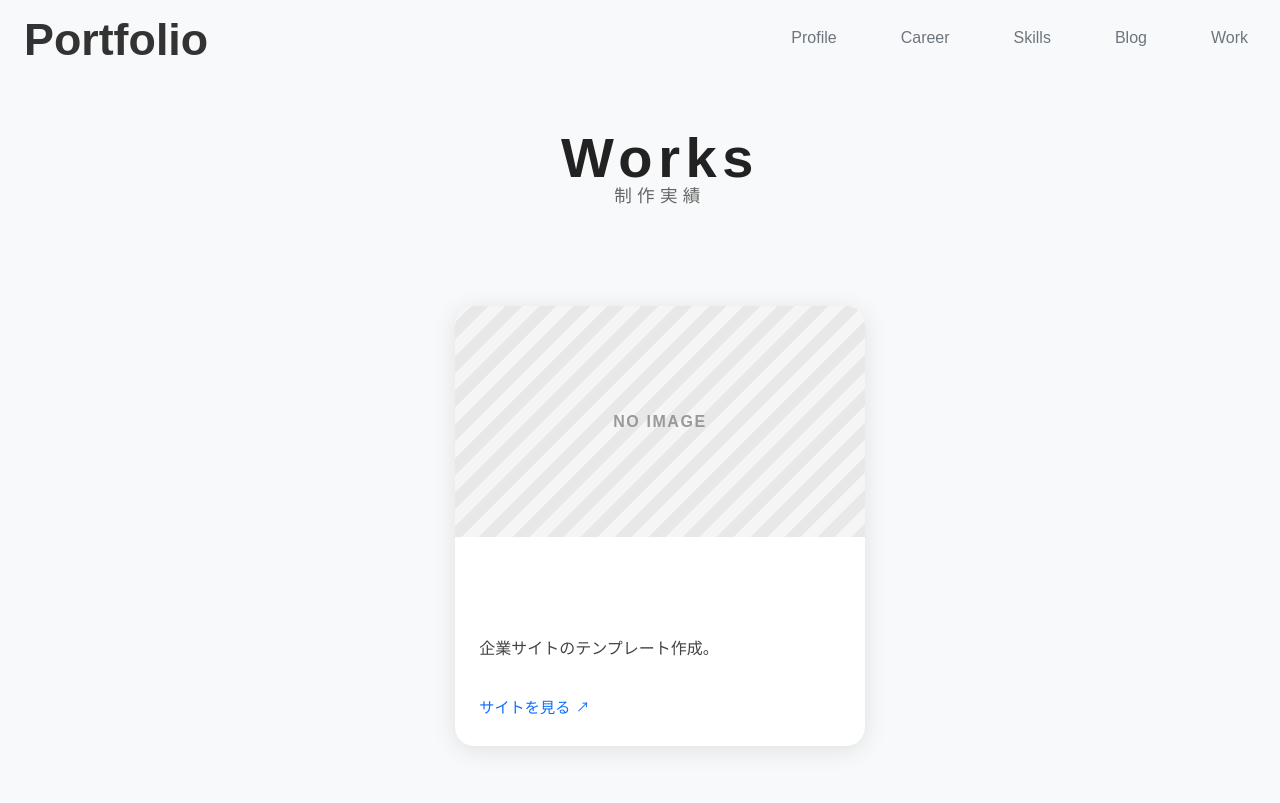
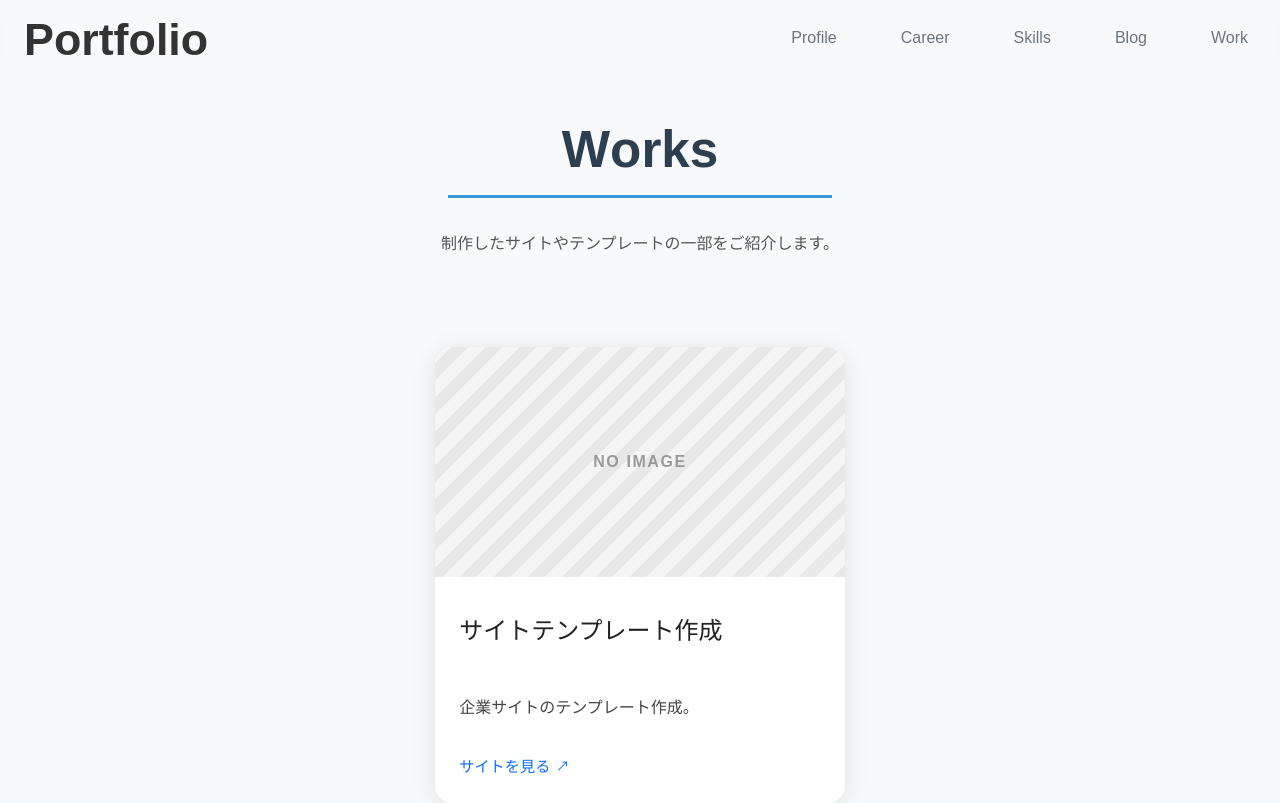
Before and after one commit to ProblemaResolt/official, a React (Vite) app: page /work in a window 1280 px wide. Shown: the top 803 px of the page. Built offline with nearby package versions, Linux system fonts and the light colour scheme; a web font is replaced by a local one.

Commit message:
Refactor code structure for improved readability and maintainability

```diff
--- a/src/i18n/locales/en.json
+++ b/src/i18n/locales/en.json
@@ -21,6 +21,16 @@
         "others": "Others",
         "virtualenvironment": "Virtual Environment"
       }
+    },
+    "work": {
+      "title": "Works",
+      "lead": "A selection of recent website and template projects.",
+      "visit": "Visit site",
+      "meta": {
+        "title": "Works",
+        "description": "Collection of delivered websites and templates.",
+        "keywords": "works, portfolio, web development"
+      }
     }
   }
 }
--- a/src/i18n/locales/ja.json
+++ b/src/i18n/locales/ja.json
@@ -21,6 +21,16 @@
         "others": "その他",
         "virtualenvironment": "仮想環境"
       }
+    },
+    "work": {
+      "title": "Works",
+      "lead": "制作したサイトやテンプレートの一部をご紹介します。",
+      "visit": "サイトを見る",
+      "meta": {
+        "title": "制作実績",
+        "description": "制作したサイトやテンプレートの一覧",
+        "keywords": "制作実績, Web制作, ポートフォリオ"
+      }
     }
   }
 }
--- a/src/pages/WorkPage.jsx
+++ b/src/pages/WorkPage.jsx
@@ -1,4 +1,7 @@
 import React from 'react';
+import { useTranslation } from 'react-i18next';
+import MetaTags from '../components/MetaTags.jsx';
+import { splitTextToSpans } from '../utils/textAnimation.jsx';
 
 const works = [
   {
@@ -18,13 +21,22 @@
   return `https://${url.replace(/^\/\//, '')}`;
 };
 
-const WorkPage = () => (
-  <section className="workpage-section">
-    <div className="workpage-container">
-      <header className="workpage-header">
-        <h1 className="workpage-title">Works</h1>
-        <p className="workpage-subtitle">制作実績</p>
-      </header>
+const WorkPage = () => {
+  const { t } = useTranslation();
+
+  return (
+    <>
+      <MetaTags
+        title={t('sections.work.meta.title')}
+        description={t('sections.work.meta.description')}
+        keywords={t('sections.work.meta.keywords')}
+      />
+      <section id="works" className="section">
+        <div className="container">
+          <h2 className="section-title">
+            {splitTextToSpans(t('sections.work.title'))}
+          </h2>
+          <p className="workpage-lead">{t('sections.work.lead')}</p>
           <div className="workpage-cards-container">
             {works.map((work, idx) => {
               const normalizedUrl = normalizeUrl(work.url);
@@ -44,10 +56,10 @@
                     </div>
                   )}
                   <div className="workpage-card-content">
-                <h2 className="workpage-card-title">{work.title}</h2>
+                    <h3 className="workpage-card-title">{work.title}</h3>
                     <p className="workpage-card-desc">{work.description}</p>
                     {normalizedUrl && (
-                  <span className="workpage-card-link-label">サイトを見る</span>
+                      <span className="workpage-card-link-label">{t('sections.work.visit')}</span>
                     )}
                   </div>
                 </>
@@ -73,6 +85,8 @@
           </div>
         </div>
       </section>
+    </>
   );
+};
 
 export default WorkPage;
--- a/src/styles/WorkPage.css
+++ b/src/styles/WorkPage.css
@@ -1,21 +1,3 @@
-.workpage-section {
-  width: 100vw;
-  min-height: 100vh;
-  margin: 0;
-  padding: 0;
-}
-
-.workpage-container {
-  width: min(1100px, 90vw);
-  margin: 0 auto;
-  padding: 4rem 0 2rem;
-}
-
-.workpage-header {
-  text-align: center;
-  margin-bottom: 3rem;
-}
-
 .workpage-hero {
   width: 100vw;
   min-height: 100vh;
@@ -27,20 +9,12 @@
   position: relative;
 }
 
-.workpage-title {
-  font-size: 3.5rem;
-  font-weight: bold;
-  color: #222;
-  margin: 0;
-  letter-spacing: 0.1em;
-}
-
-.workpage-subtitle {
-  font-size: 1.1rem;
-  color: #666;
-  margin-top: 0.75rem;
-  letter-spacing: 0.3em;
-  text-transform: uppercase;
+.workpage-lead {
+  margin: 1.5rem auto 2.5rem;
+  max-width: 680px;
+  text-align: center;
+  color: #555;
+  line-height: 1.8;
 }
 
 .workpage-cards-container {
@@ -131,9 +105,6 @@
 }
 
 @media (max-width: 900px) {
-  .workpage-container {
-    padding: 3rem 0;
-  }
   .workpage-card {
     width: 90vw;
     min-width: unset;
```
Also changed, not shown: 9 other files (tests, documents, lock files or other folders). Lines whose indentation alone changed are shown as unchanged.
